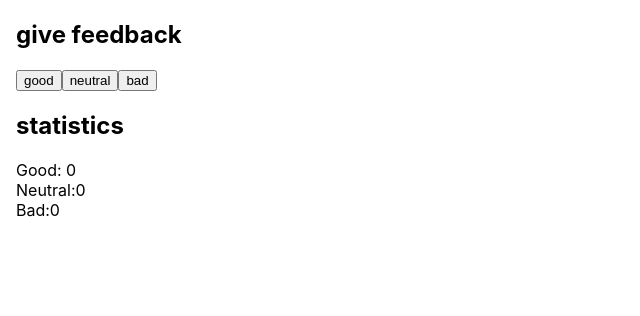
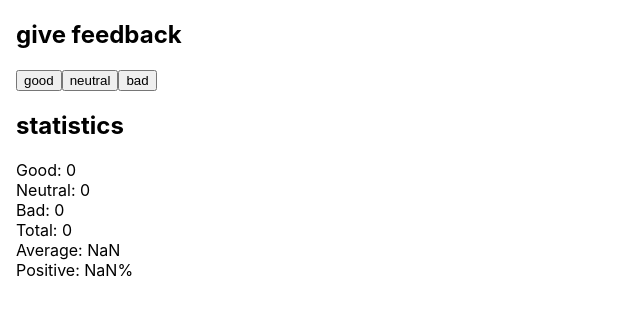
Before and after one commit to markoseppanen/fsOpen, a React (Create React App) app in the folder part1/unicafe/: page / in a window 1280 px wide. Shown: the top 316 px of the page, without its empty margins (0-640 px from the left). Built offline with nearby package versions, Linux system fonts and the light colour scheme.

Commit message:
unicafe: step2

```diff
--- a/part1/unicafe/src/App.js
+++ b/part1/unicafe/src/App.js
@@ -16,9 +16,15 @@ const App = () => {
       <p>
         Good: {good}
         <br />
-        Neutral:{neutral}
+        Neutral: {neutral}
         <br />
-        Bad:{bad}
+        Bad: {bad}
+        <br />
+        Total: {good + neutral + bad}
+        <br />
+        Average: {(good * 1 + bad * -1) / (good + neutral + bad)}
+        <br />
+        Positive: {(good / (good + neutral + bad)) * 100}%
       </p>
     </div>
   );
```
